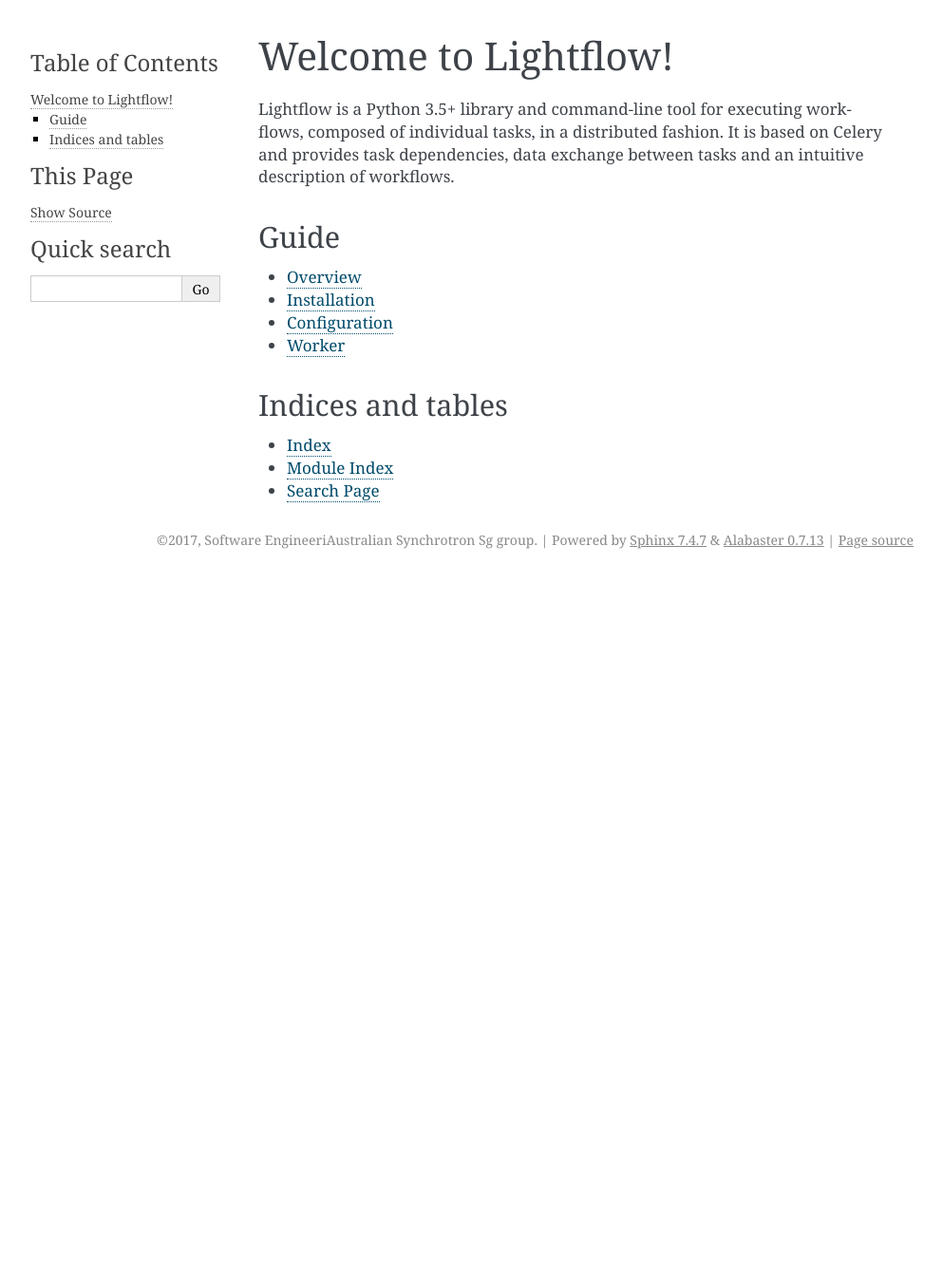
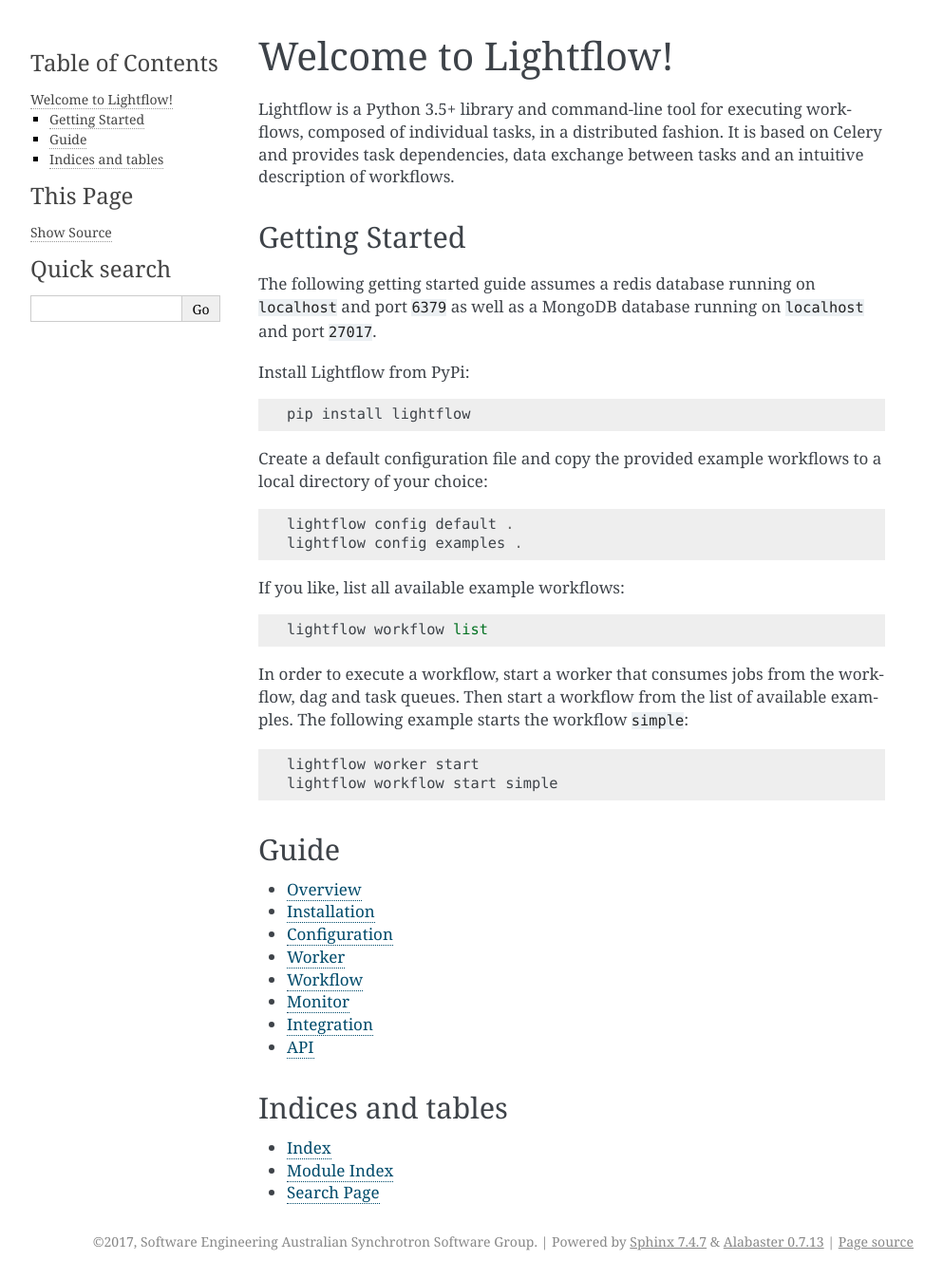
Before and after one commit to AustralianSynchrotron/lightflow, a Sphinx documentation site: the page built from docs/index.rst, in a window 1280 px wide. Shown: the whole page at 95% size, without its empty margins (148-1141 px from the left). Built offline with Sphinx 7.4.7, drawn with Linux system fonts in a browser that asks for light colours; before the commit the page ends 900 px from its top, so only the background shows below that.

Commit message:
Catch missing config exception in config cli and add doc titles

```diff
--- /dev/null
+++ b/docs/api.rst
@@ -0,0 +1,2 @@
+API
+===
--- a/docs/conf.py
+++ b/docs/conf.py
@@ -49,8 +49,8 @@
 
 # General information about the project.
 project = 'Lightflow'
-copyright = '2017, Software EngineeriAustralian Synchrotron Sg group'
-author = 'Software EngineeriAustralian Synchrotron Sg group'
+copyright = '2017, Software Engineering Australian Synchrotron Software Group'
+author = 'Software Engineering Australian Synchrotron Software Group'
 
 # The version info for the project you're documenting, acts as replacement for
 # |version| and |release|, also used in various other places throughout the
@@ -130,7 +130,7 @@
 #  author, documentclass [howto, manual, or own class]).
 latex_documents = [
     (master_doc, 'Lightflow.tex', 'Lightflow Documentation',
-     'Software EngineeriAustralian Synchrotron Sg group', 'manual'),
+     'Software Engineering Australian Synchrotron Software Group', 'manual'),
 ]
 
 
--- a/docs/index.rst
+++ b/docs/index.rst
@@ -2,12 +2,41 @@
 =====================
 
 .. toctree::
-   :maxdepth: 2
+   :maxdepth: 3
    :caption: Contents:
 
 Lightflow is a Python 3.5+ library and command-line tool for executing workflows,
 composed of individual tasks, in a distributed fashion. It is based on Celery and
 provides task dependencies, data exchange between tasks and an intuitive description of workflows.
+
+
+Getting Started
+---------------
+
+The following getting started guide assumes a redis database running on ``localhost`` and port ``6379``
+as well as a MongoDB database running on ``localhost`` and port ``27017``.
+
+Install Lightflow from PyPi::
+
+    pip install lightflow
+
+
+Create a default configuration file and copy the provided example workflows to a local directory of your choice::
+
+    lightflow config default .
+    lightflow config examples .
+
+
+If you like, list all available example workflows::
+
+    lightflow workflow list
+
+
+In order to execute a workflow, start a worker that consumes jobs from the workflow, dag and task queues.
+Then start a workflow from the list of available examples. The following example starts the workflow ``simple``::
+
+    lightflow worker start
+    lightflow workflow start simple
 
 
 Guide
@@ -17,6 +46,10 @@
 * :doc:`/install`
 * :doc:`/configuration`
 * :doc:`/worker`
+* :doc:`/workflow`
+* :doc:`/monitor`
+* :doc:`/integration`
+* :doc:`/api`
 
 
 
--- a/lightflow/version.py
+++ b/lightflow/version.py
@@ -1 +1 @@
-__version__ = '1.8.2'
+__version__ = '1.8.3'
```
Also changed, not shown: README.rst (+23 -12 lines), docs/install.rst (+15 -7 lines), docs/integration.rst (added, +11 -0 lines), docs/monitor.rst (added, +8 -0 lines), docs/worker.rst (+11 -0 lines), docs/workflow.rst (added, +81 -0 lines), 1 other file.
